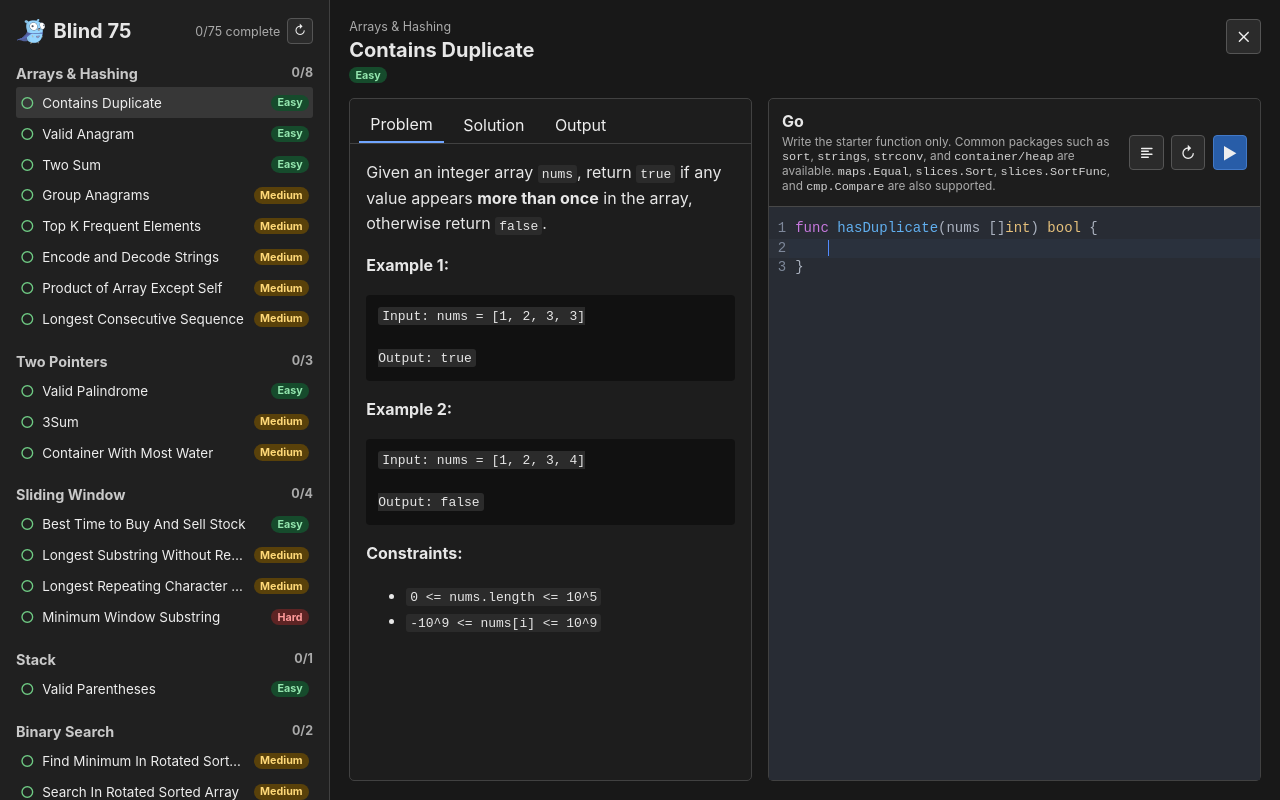
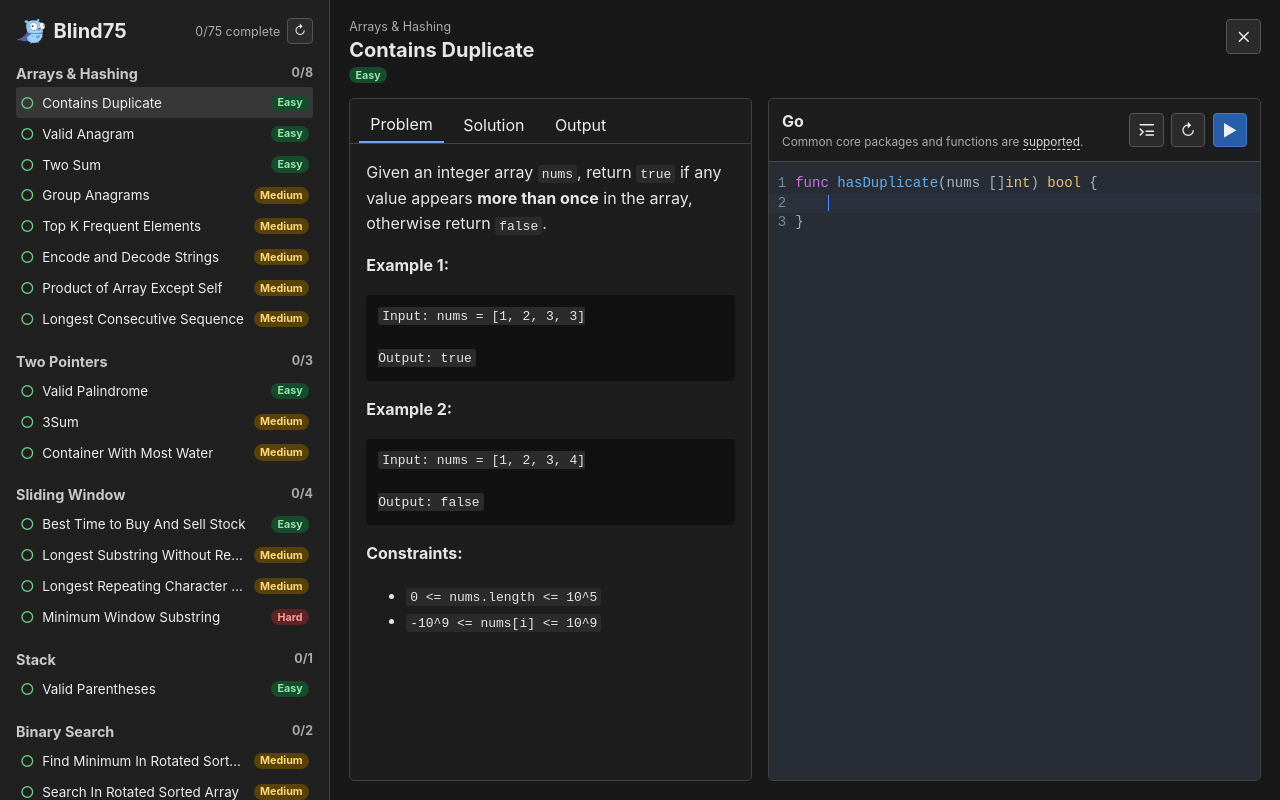
Before and after one commit to nickbarth/GoBlind75, a React (Vite) app: page / in a window 1280 px wide. Built offline with nearby package versions, Linux system fonts and the light colour scheme.

Commit message:
Refine editor guidance and branding

```diff
--- a/src/App.jsx
+++ b/src/App.jsx
@@ -48,7 +48,7 @@
 }
 
 function FormatIcon() {
-  return <svg viewBox="0 0 24 24" aria-hidden="true"><path d="M5 6h14M5 10h9M5 14h14M5 18h9" /></svg>;
+  return <svg viewBox="0 0 24 24" aria-hidden="true"><path d="M3 5h18M3 11l4 4-4 4M11 14h10M11 19h10" /></svg>;
 }
 
 function CopyIcon() {
@@ -132,7 +132,7 @@
     return [...categories.entries()];
   }, []);
   return <aside className="sidebar">
-    <div className="sidebar-title"><div className="sidebar-heading"><img className="go-gopher" src={goGopher} alt="Go gopher" /><h1>Blind 75</h1></div><div className="sidebar-progress"><span>{completed.size}/75 complete</span><IconButton label="Reset all saved code and completion marks" onClick={onResetAll}>↻</IconButton></div></div>
+    <div className="sidebar-title"><div className="sidebar-heading"><img className="go-gopher" src={goGopher} alt="Go gopher" /><h1>Blind75</h1></div><div className="sidebar-progress"><span>{completed.size}/75 complete</span><IconButton label="Reset all saved code and completion marks" onClick={onResetAll}>↻</IconButton></div></div>
     {groups.map(([category, categoryProblems]) => {
       const done = categoryProblems.filter((problem) => completed.has(problem.id)).length;
       return <section className="category" key={category}>
@@ -274,7 +274,7 @@
             {tab === 'output' && <TestOutput results={results} running={running} />}
           </div>
         </section>
-        <section className="right-pane editor-section"><header><div><h2>Go</h2><p className="editor-note">Write the starter function only. Common packages such as <code>sort</code>, <code>strings</code>, <code>strconv</code>, and <code>container/heap</code> are available. <code>maps.Equal</code>, <code>slices.Sort</code>, <code>slices.SortFunc</code>, and <code>cmp.Compare</code> are also supported.</p></div><div className="editor-actions"><IconButton label={formatting ? 'Formatting Go code' : 'Format Go code'} disabled={running || formatting} onClick={formatCode}><FormatIcon /></IconButton><IconButton label="Reset this question's code" disabled={formatting} onClick={resetQuestion}>↻</IconButton><IconButton label={running ? 'Running tests' : 'Run tests'} className="primary" disabled={running || formatting} onClick={run}>{running ? '…' : '▶'}</IconButton></div></header><div className="editor"><CodeEditor value={code} onChange={updateCode} onRun={run} focusStarterToken={hasSavedCode ? undefined : editorFocusToken} /></div></section>
+        <section className="right-pane editor-section"><header><div><h2>Go</h2><p className="editor-note">Common core packages and functions are <abbr className="supported-details" title="Available automatically: fmt; sort.Ints and sort.Slice; strings.Builder, Contains, Join, Split, and ToLower; strconv.Atoi and Itoa; container/heap.Init, Push, and Pop; math.Inf and integer bounds; maps.Equal; slices.Sort and slices.SortFunc; and cmp.Compare.">supported</abbr>.</p></div><div className="editor-actions"><IconButton label={formatting ? 'Formatting Go code' : 'Format Go code'} disabled={running || formatting} onClick={formatCode}><FormatIcon /></IconButton><IconButton label="Reset this question's code" disabled={formatting} onClick={resetQuestion}>↻</IconButton><IconButton label={running ? 'Running tests' : 'Run tests'} className="primary" disabled={running || formatting} onClick={run}>{running ? '…' : '▶'}</IconButton></div></header><div className="editor"><CodeEditor value={code} onChange={updateCode} onRun={run} focusStarterToken={hasSavedCode ? undefined : editorFocusToken} /></div></section>
       </section>
     </section>
     {success && <div className="modal-backdrop" role="presentation"><section className="success-modal" role="dialog" aria-modal="true" aria-label="Question completed"><h2>Answered successfully</h2><p>You passed all three tests for {success}.</p><button className="primary" onClick={() => setSuccess(null)}>Continue</button></section></div>}
--- a/src/styles.css
+++ b/src/styles.css
@@ -30,7 +30,7 @@
 .left-pane-content { min-height: 0; flex: 1; overflow: auto; padding: 0 1rem 1rem; }.statement { line-height: 1.6; }.statement pre, .output pre { overflow: auto; padding: .75rem; border-radius: 4px; background: #111; }.statement code { background: #2b2b2b; padding: .1rem .25rem; border-radius: 3px; }.statement a { color: #8eb8ff; }
 .problem-diagram { width: min(100%, 320px); margin: .9rem auto 1.15rem; padding: .55rem; border: 1px solid #414141; border-radius: 5px; background: #191919; color: #d9e4ff; }.problem-diagram svg { display: block; width: 100%; height: auto; }.problem-diagram figcaption { margin-top: .2rem; color: #aaa; font-size: .72rem; text-align: center; }.problem-diagram text { fill: currentColor; font-size: 12px; font-weight: 650; }.diagram-line, .diagram-bar, .diagram-grid { fill: none; stroke: #929292; stroke-linecap: round; stroke-linejoin: round; stroke-width: 2; }.diagram-bar { stroke: #7ea9ff; stroke-width: 7; }.diagram-water { fill: #245b9c; opacity: .58; }.diagram-node { fill: #282f40; stroke: #a8c2ff; stroke-width: 2; }.diagram-node.accent, .diagram-zero { fill: #315f9c; stroke: #8ab5ff; stroke-width: 2; }.diagram-arrowhead { fill: #929292; }.diagram-accent-arrowhead { fill: #78b9ff; }.accent-line { fill: none; stroke: #78b9ff; stroke-linecap: round; stroke-linejoin: round; stroke-width: 3; }.diagram-label { fill: #d9e4ff; }
 .diagram-small-label { font-size: 10px; }
-.editor-section, .solution-editor { margin: 0; min-height: 0; }.editor-section > header, .solution-header { display: flex; justify-content: space-between; align-items: center; gap: .75rem; padding: .75rem .8rem; }.editor-section h2, .solution-editor h2, .output h2 { font-size: 1rem; }.editor-section h2, .solution-header h2 { margin: 0; }.solution-header { padding: .5rem 0; }.solution-header .icon-button { width: 1.8rem; height: 1.8rem; }.editor-note { margin: .25rem 0 0; color: #aaa; font-size: .74rem; }.editor-note code { color: #d4d4d4; }.editor { height: 440px; border: 1px solid #484848; border-radius: 4px; overflow: hidden; }.code-editor { height: 100%; }.right-pane .editor { flex: 1; height: auto; min-height: 480px; border-width: 1px 0 0; border-radius: 0; }.solution-editor { height: 100%; display: flex; flex-direction: column; }.solution-editor .editor { flex: 1; height: auto; min-height: 420px; }
+.editor-section, .solution-editor { margin: 0; min-height: 0; }.editor-section > header, .solution-header { display: flex; justify-content: space-between; align-items: center; gap: .75rem; padding: .75rem .8rem; }.editor-section h2, .solution-editor h2, .output h2 { font-size: 1rem; }.editor-section h2, .solution-header h2 { margin: 0; }.solution-header { padding: .5rem 0; }.solution-header .icon-button { width: 1.8rem; height: 1.8rem; }.editor-note { margin: .25rem 0 0; color: #aaa; font-size: .74rem; }.editor-note code { color: #d4d4d4; }.supported-details { color: #d4d4d4; border-bottom: 1px dashed currentColor; cursor: help; text-decoration: none; }.editor { height: 440px; border: 1px solid #484848; border-radius: 4px; overflow: hidden; }.code-editor { height: 100%; }.right-pane .editor { flex: 1; height: auto; min-height: 480px; border-width: 1px 0 0; border-radius: 0; }.solution-editor { height: 100%; display: flex; flex-direction: column; }.solution-editor .editor { flex: 1; height: auto; min-height: 420px; }
 .primary { background: #285da8; border-color: #4279c7; }.primary:hover { background: #346cba; }.output { padding-top: .3rem; }.muted { color: #aaa; }.test-result { margin: .75rem 0; border-left: 3px solid #bf5555; padding: .55rem .8rem; background: #212121; }.test-result.passed { border-color: #58b76e; }.test-result header { display: flex; justify-content: space-between; }.test-result header span { font-size: .85rem; }.error { color: #ffa9a9; }.stdout { margin-top: 1rem; padding-top: .75rem; border-top: 1px solid #414141; }
 .modal-backdrop { position: fixed; inset: 0; display: grid; place-items: center; padding: 1rem; background: rgb(0 0 0 / .65); }.success-modal { max-width: 420px; padding: 1.4rem; border: 1px solid #568c62; border-radius: 6px; background: #272727; }.success-modal h2 { margin-top: 0; }
 @media (max-width: 900px) { html, body, #root { height: auto; overflow: auto; }.app-shell { grid-template-columns: 1fr; height: auto; min-height: 100vh; overflow: visible; }.sidebar { max-height: 34vh; border-right: 0; border-bottom: 1px solid #404040; }.workspace { height: auto; min-height: 100vh; overflow: visible; padding: .85rem; }.workspace-header { flex-direction: column; }.workbench { grid-template-columns: 1fr; }.left-pane { min-height: 380px; }.right-pane .editor { height: 440px; flex: none; }.editor { height: 360px; } }
```
